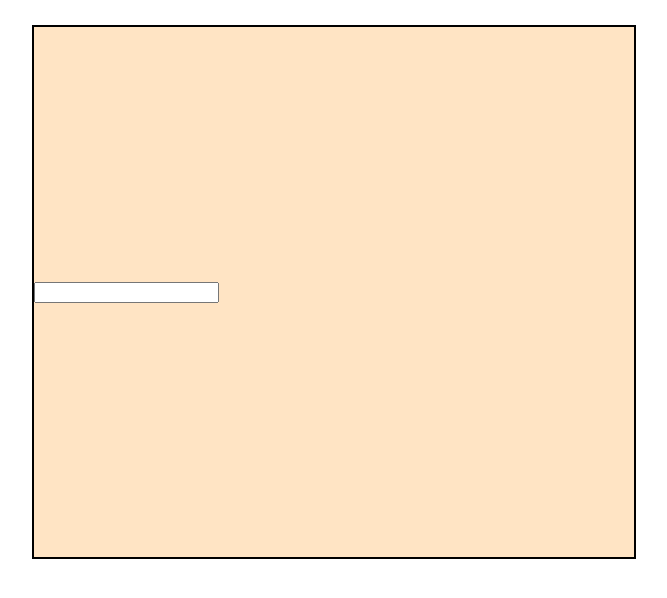
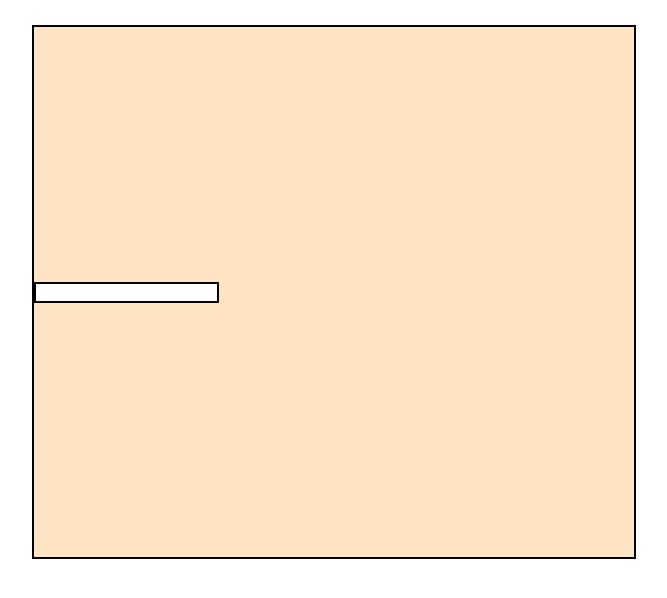
Before and after one commit to Tebha/TII_P1, a plain HTML site: page index.html in a window 1280 px wide. Shown: the whole page, without its empty margins (292-959 px from the left). Drawn offline with Linux system fonts and the light colour scheme; files that its build step writes are made by us from their sources.

Commit message:
Se agrego codigo css para clase nombre

```diff
--- a/css/style.css
+++ b/css/style.css
@@ -7,3 +7,8 @@
     margin-top: 2%;
     background-color: bisque;
 }
+.nombre{
+    width: 100;
+    height: 100;
+    border: 2px solid black;
+}
```
